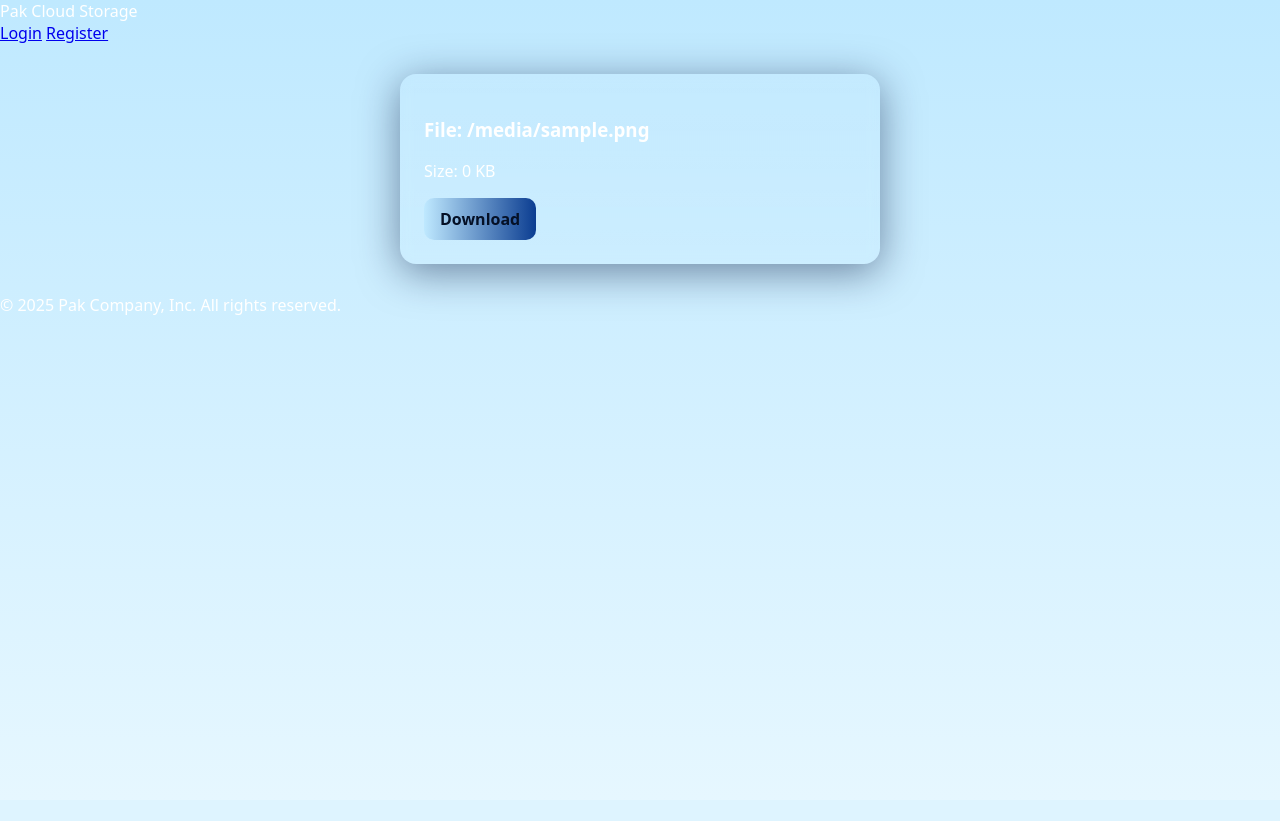
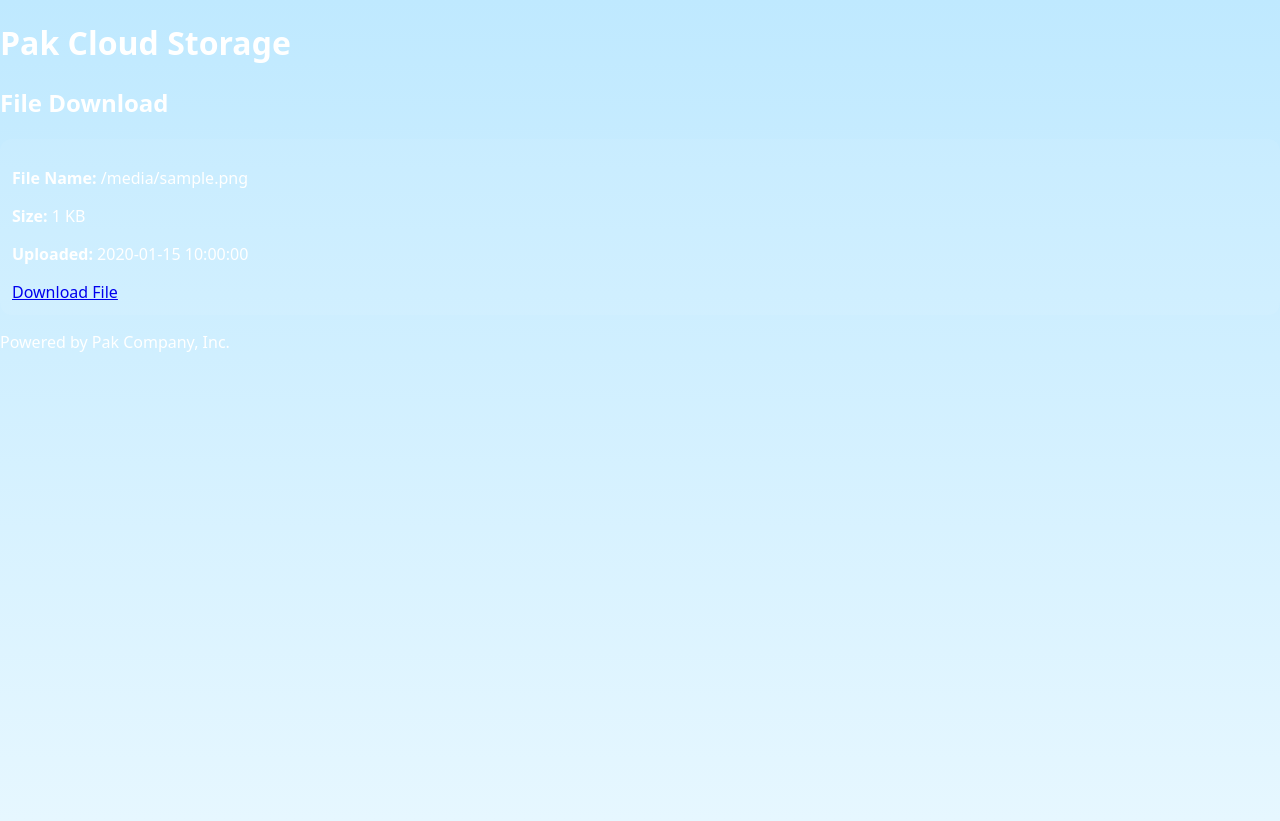
Before and after one commit to PhantomCode-CyberReign/Pak-Cloud-Storage, a Python web app: template templates/share_download.html in a window 1280 px wide. Before the commit the page ends 387 px from the top, so only its background shows below. Run offline with Jinja, Linux system fonts and the light colour scheme; the template is opened without the code that fills it: most values are stand-ins (such as "Sample title", 1, 10 or a date in 2020).

Commit message:
Update share_download.html

```diff
--- a/templates/share_download.html
+++ b/templates/share_download.html
@@ -1,8 +1,35 @@
-{% extends 'base.html' %}
-{% block content %}
-<div class="card center-card">
-<h3>File: {{ file.filename }}</h3>
-<p>Size: {{ (file.size // 1024) }} KB</p>
-<a class="btn" href="{{ url_for('share_get', token=file.token) }}">Download</a>
-</div>
-{% endblock %}
+<!DOCTYPE html>
+<html lang="en">
+<head>
+  <meta charset="UTF-8">
+  <meta name="viewport" content="width=device-width, initial-scale=1.0">
+  <title>Pak Cloud Storage | File Download</title>
+  <link rel="stylesheet" href="{{ url_for('static', filename='style.css') }}">
+  <link href="https://fonts.googleapis.com/css2?family=Orbitron:wght@500;700&display=swap" rel="stylesheet">
+</head>
+<body class="share-body">
+
+  <div class="share-container">
+    <h1 class="title">Pak Cloud Storage</h1>
+    <h2 class="subtitle">File Download</h2>
+
+    {% if file %}
+      <div class="file-card">
+        <p><strong>File Name:</strong> {{ file.filename }}</p>
+        <p><strong>Size:</strong> {{ file.size }} KB</p>
+        <p><strong>Uploaded:</strong> {{ file.uploaded_at }}</p>
+
+        <a href="{{ url_for('download_file', file_id=file.id) }}" class="btn-download">Download File</a>
+      </div>
+    {% else %}
+      <div class="file-card error">
+        <p>⚠️ This file does not exist or has been removed.</p>
+      </div>
+    {% endif %}
+
+    <p class="footer-text">Powered by Pak Company, Inc.</p>
+  </div>
+
+  <script src="{{ url_for('static', filename='main.js') }}"></script>
+</body>
+</html>
```
